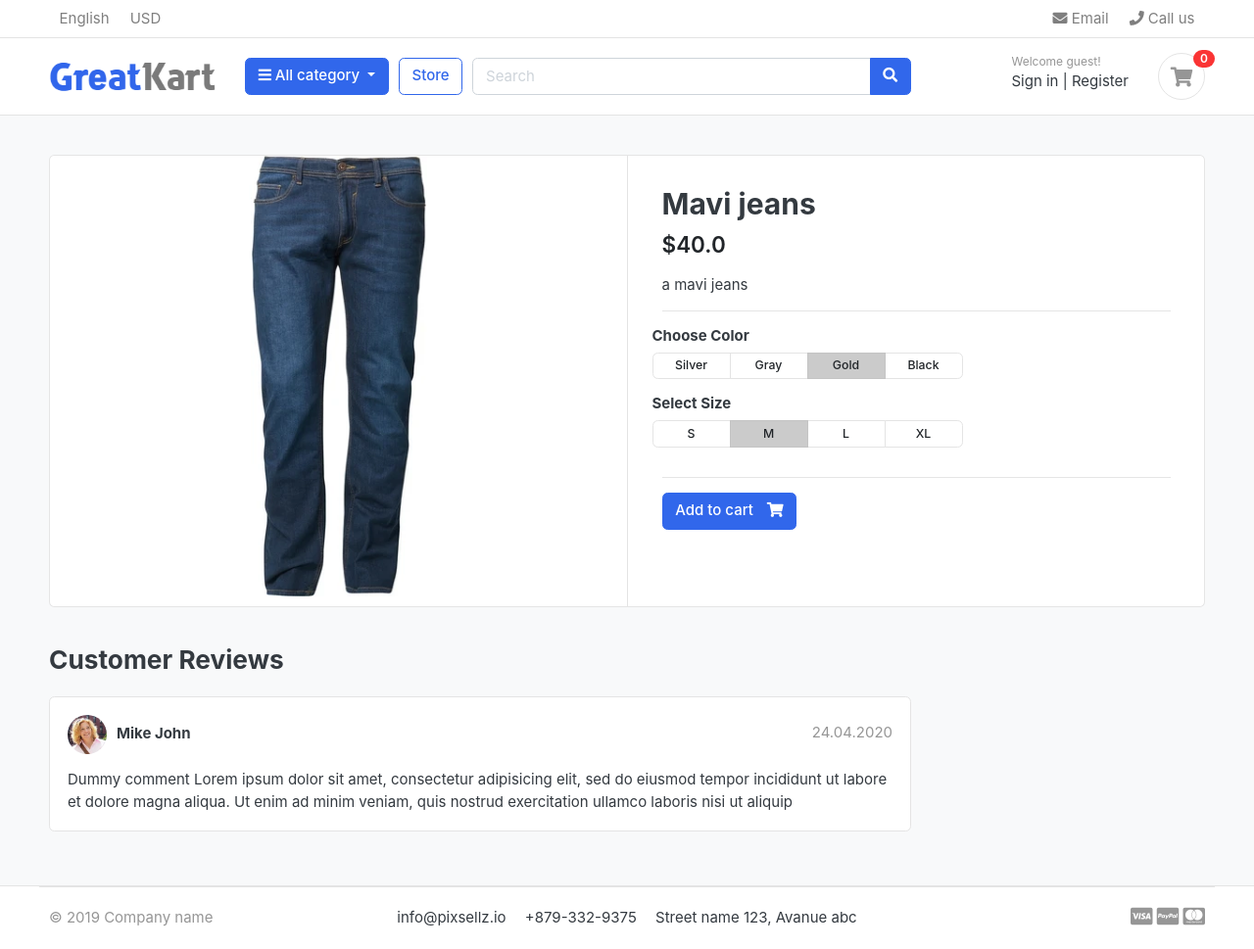
After one commit to Disciple2001/Django-Ecommerce, a Django app: a page that uses templates/includes/navbar.html in a window 1280 px wide. The commit adds this page. Shown: the whole page at 98% size. Run offline with Django 5.2, Linux system fonts and the light colour scheme; data comes from the database, SQL or seed files in the repository; both versions use the stored data as it was after the commit; some libraries are stand-ins or nearby versions; some web fonts are replaced.

Commit message:
feat: product details page

```diff
--- a/ecommerce/models.py
+++ b/ecommerce/models.py
@@ -41,6 +41,9 @@
     def __str__(self):
         return self.product_name
 
+    def get_url(self):
+        return reverse('product_detail', args=[self.category.slug, self.slug])
+
     class Meta:
         verbose_name = 'product'
         verbose_name_plural = 'products'
--- a/ecommerce/urls.py
+++ b/ecommerce/urls.py
@@ -5,5 +5,6 @@
 urlpatterns = [
     path('', views.store, name='store'),
 
-    path('<slug:category_slug>/', views.store, name='products_by_category')
+    path('<slug:category_slug>/', views.store, name='products_by_category'),
+    path('<slug:category_slug>/<slug:product_slug>/', views.product_detail, name='product_detail')
 ]
--- a/ecommerce/views.py
+++ b/ecommerce/views.py
@@ -27,3 +27,13 @@
     }
 
     return render(request, 'store/store.html', context)
+
+
+def product_detail(request, category_slug, product_slug):
+    product = get_object_or_404(Product, slug=product_slug)
+
+    context = {
+        'product': product
+    }
+
+    return render(request, 'store/product_detail.html', context)
--- a/templates/includes/navbar.html
+++ b/templates/includes/navbar.html
@@ -28,7 +28,7 @@
         <div class="container">
             <div class="row align-items-center">
                 <div class="col-lg-2 col-md-3 col-6">
-                    <a href="./" class="brand-wrap">
+                    <a href="{% url 'home' %}" class="brand-wrap">
                         <img class="logo" src="{% static 'images/logo.png' %}">
                     </a> <!-- brand-wrap.// -->
                 </div>
--- /dev/null
+++ b/templates/store/product_detail.html
@@ -0,0 +1,120 @@
+{% extends 'base.html' %}
+
+{% block content %}
+
+    <section class="section-content padding-y bg">
+        <div class="container">
+
+            <!-- ============================ COMPONENT 1 ================================= -->
+            <div class="card">
+                <div class="row no-gutters">
+                    <aside class="col-md-6">
+                        <article class="gallery-wrap">
+                            <div class="img-big-wrap">
+                                <a href="#"><img src="{{ product.image.url }}" alt="product image"></a>
+                            </div> <!-- img-big-wrap.// -->
+
+                        </article> <!-- gallery-wrap .end// -->
+                    </aside>
+                    <main class="col-md-6 border-left">
+                        <article class="content-body">
+
+                            <h2 class="title">{{ product.product_name }}</h2>
+
+                            <div class="mb-3">
+                                <var class="price h4">${{ product.price }}</var>
+                            </div>
+
+                            <p>{{ product.description }}</p>
+
+
+                            <hr>
+                            <div class="row">
+                                <div class="item-option-select">
+                                    <h6>Choose Color</h6>
+                                    <div class="btn-group btn-group-sm btn-group-toggle" data-toggle="buttons">
+                                        <label class="btn btn-light">
+                                            <input type="radio" name="radio_color"> Silver
+                                        </label>
+                                        <label class="btn btn-light">
+                                            <input type="radio" name="radio_color" > Gray
+                                        </label>
+                                        <label class="btn btn-light active">
+                                            <input type="radio" name="radio_color checked"> Gold
+                                        </label>
+                                        <label class="btn btn-light">
+                                            <input type="radio" name="radio_color"> Black
+                                        </label>
+                                    </div>
+                                </div>
+                            </div> <!-- row.// -->
+                            <div class="row">
+                                <div class="item-option-select">
+                                    <h6>Select Size</h6>
+                                    <div class="btn-group btn-group-sm btn-group-toggle" data-toggle="buttons">
+                                        <label class="btn btn-light">
+                                            <input type="radio" name="radio_color"> S
+                                        </label>
+                                        <label class="btn btn-light active">
+                                            <input type="radio" name="radio_color" checked> M
+                                        </label>
+                                        <label class="btn btn-light">
+                                            <input type="radio" name="radio_color"> L
+                                        </label>
+                                        <label class="btn btn-light">
+                                            <input type="radio" name="radio_color"> XL
+                                        </label>
+                                    </div>
+                                </div>
+                            </div> <!-- row.// -->
+                            <hr>
+                            {% if product.quantity <= 0 %}
+                                <h5 class="text-danger">Out of stock</h5>
+                            {% else %}
+                                <a href="./product-detail.html" class="btn  btn-primary"> <span class="text">Add to cart</span> <i class="fas fa-shopping-cart"></i>  </a>
+                            {% endif %}
+                        </article> <!-- product-info-aside .// -->
+                    </main> <!-- col.// -->
+                </div> <!-- row.// -->
+            </div> <!-- card.// -->
+            <!-- ============================ COMPONENT 1 END .// ================================= -->
+
+            <br>
+
+            <div class="row">
+                <div class="col-md-9">
+
+                    <header class="section-heading">
+                        <h3>Customer Reviews </h3>
+
+                    </header>
+
+                    <article class="box mb-3">
+                        <div class="icontext w-100">
+                            <img src="./images/avatars/avatar1.jpg" class="img-xs icon rounded-circle">
+                            <div class="text">
+                                <span class="date text-muted float-md-right">24.04.2020 </span>
+                                <h6 class="mb-1">Mike John </h6>
+
+                            </div>
+                        </div> <!-- icontext.// -->
+                        <div class="mt-3">
+                            <p>
+                                Dummy comment Lorem ipsum dolor sit amet, consectetur adipisicing elit, sed do eiusmod
+                                tempor incididunt ut labore et dolore magna aliqua. Ut enim ad minim veniam,
+                                quis nostrud exercitation ullamco laboris nisi ut aliquip
+                            </p>
+                        </div>
+                    </article>
+
+
+
+                </div> <!-- col.// -->
+            </div> <!-- row.// -->
+
+
+        </div> <!-- container .//  -->
+    </section>
+    <!-- ========================= SECTION CONTENT END// ========================= -->
+
+{% endblock %}
--- a/templates/store/store.html
+++ b/templates/store/store.html
@@ -131,12 +131,13 @@
 		<figure class="card card-product-grid">
 			<div class="img-wrap">
 
-				<img src="{{ product.image.url }}">
+                <a href="{{ product.get_url }}"><img src="{{ product.image.url }}"></a>
 
 			</div> <!-- img-wrap.// -->
 			<figcaption class="info-wrap">
 				<div class="fix-height">
-					<a href="#" class="title">{{ product.product_name }}</a>
+{#					<a href="{% url 'product_detail' product.category.slug product.slug %}" class="title">{{ product.product_name }}</a>#}
+					<a href="{{ product.get_url }}" class="title">{{ product.product_name }}</a>
 					<div class="price-wrap mt-2">
 						<span class="price">${{ product.price }}</span>
 					</div> <!-- price-wrap.// -->
```
Also changed, not shown: templates/home.html (+4 -4 lines), core/static/images/banners/cover.jpg (added), db.sqlite3.
